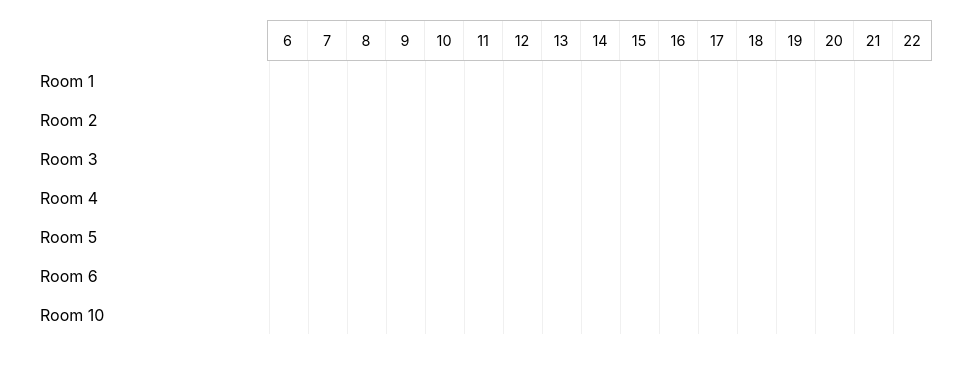
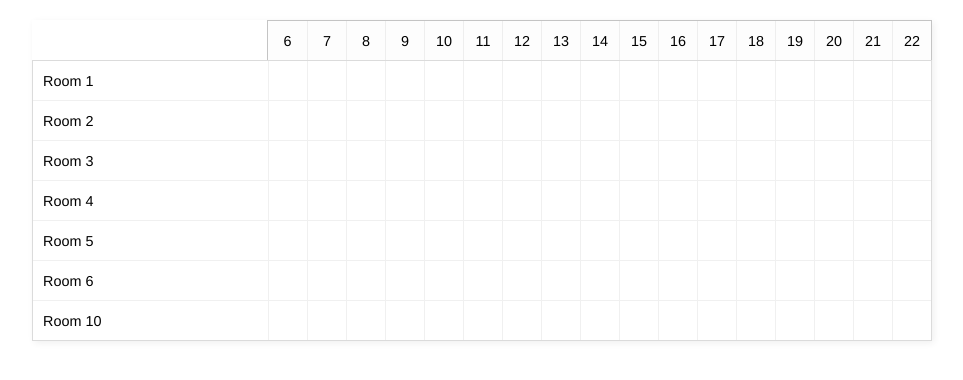
Before and after one commit to johnnydevster/simplebooker, a React (Create React App) app: page / in a window 1280 px wide. Shown: the top 380 px of the page, without its empty margins (158-1121 px from the left). Built offline with nearby package versions, Linux system fonts and the light colour scheme.

Commit message:
More styling.

```diff
--- a/src/App.js
+++ b/src/App.js
@@ -30,6 +30,7 @@ function App() {
           }) }
         </div>
       </div>
+      <div className="main-grid-container">
       { activities.map(activity => {
         return (
           <div className="activity-container">
@@ -46,6 +47,7 @@ function App() {
           </div>
           )
       }) }
+      </div>
     </div>
 
   );
--- a/src/App.scss
+++ b/src/App.scss
@@ -1,3 +1,20 @@
+
+
+/* Border thickness of containers here */
+$times-header-border-thickness: 1.5px;
+$main-grid-container-border-thickness: 1px;
+
+$times-header-border: $times-header-border-thickness solid rgb(196, 196, 196);
+$main-grid-container-border: $main-grid-container-border-thickness solid rgb(219, 219, 219);
+
+$border-margin-offset: $times-header-border-thickness - $main-grid-container-border-thickness;
+
+/* Color for headers */
+$times-header-color: rgb(253, 253, 253);
+$activity-header-color: rgb(255, 255, 255);
+
+
+
 @mixin highlightDate() {
   color: rgb(29, 29, 29);
   background-color: rgb(245, 245, 245);
@@ -8,6 +25,7 @@
 
 * {
   box-sizing: border-box;
+  font-family: Helvetica Neue, Helvetica, Arial, sans-serif;
 }
 
 ul {
@@ -143,25 +161,50 @@ ul {
   .booking-main {
     width: 900px;
     margin: 20px auto;
+    box-shadow: 2px 2px 7px #f0f0f0;
   }
 
-  .headers-row, .activity-container {
+  .headers-row  {
     display: flex;
     align-items: center;
     justify-content: space-between;
+
+  }
+
+  .activity-container {
+    @extend .headers-row;
+    border-bottom: 0.5px solid rgb(240, 240, 240);
+    height: 100%;
+    &:last-child {
+      border-bottom: none;
+    }
   }
 
   .activity-header, .activity {
+   font-size: 0.9rem;
+   padding: 0 10px;
    width: 100%;
-   padding: 8px;
+  }
+
+  .activity {
+    display: flex;
+    align-items: center;
+    background-color: $activity-header-color;
+    height: 39px;
+
   }
 
   .times-header {
     display: flex;
     margin: 0;
-    border: 1.5px solid rgb(196, 196, 196);
+    border-top: $times-header-border;
+    border-left: $times-header-border;
+    border-right: $times-header-border;
+    background-color: $times-header-color;
+  }
 
-
+  .main-grid-container {
+    border: $main-grid-container-border;
 
   }
 
@@ -170,32 +213,29 @@ ul {
     display: flex;
     justify-content: center;
     align-items: center;
-    width: 39px;
-    height: 39px;
+    min-width: 39px;
+    min-height: 39px;
     border-left: 0.5px solid rgb(238, 238, 238);
 
     &:first-child {
       border-left: none;
     }
-
   }
 
   .time-row {
     display: flex;
-
+    margin: 0 $border-margin-offset;
 
 
   }
 
-
   .bookcell {
-
     font-size: 0.9rem;
     display: flex;
     justify-content: center;
     align-items: center;
-    width: 39px;
-    height: 39px;
+
+    min-width: 39px;
+    min-height: 39px;
     border-left: 0.5px solid rgb(240, 240, 240);
-
   }
```
